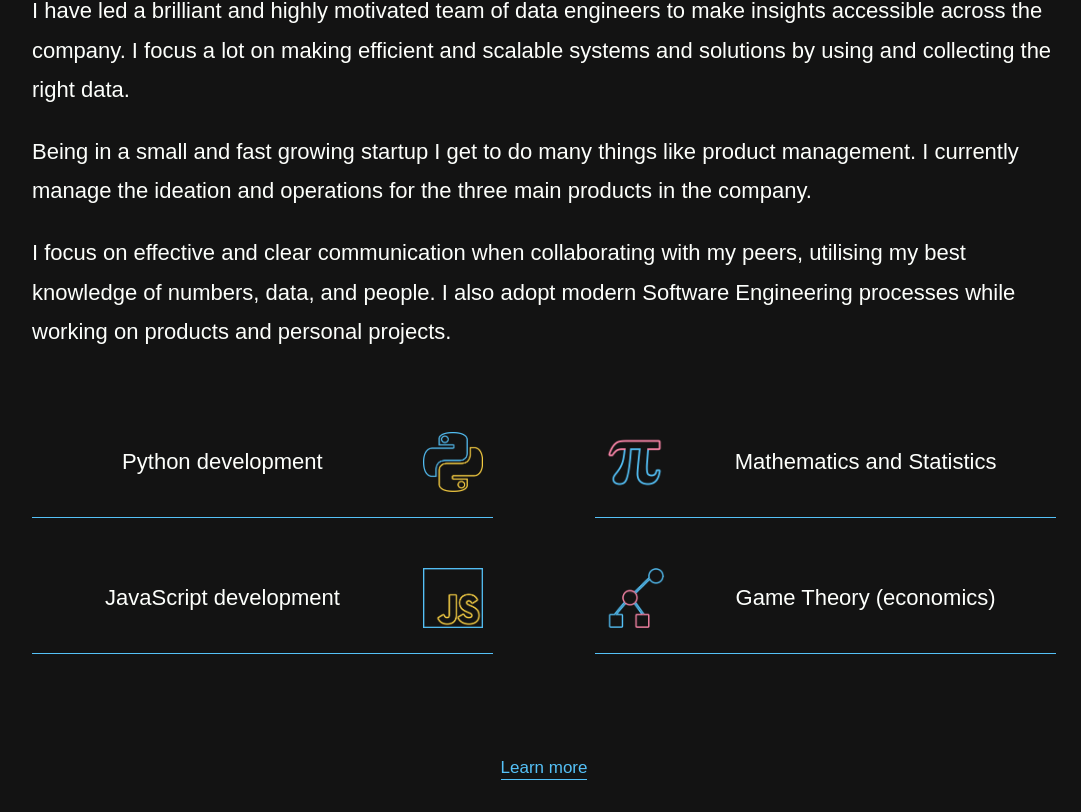
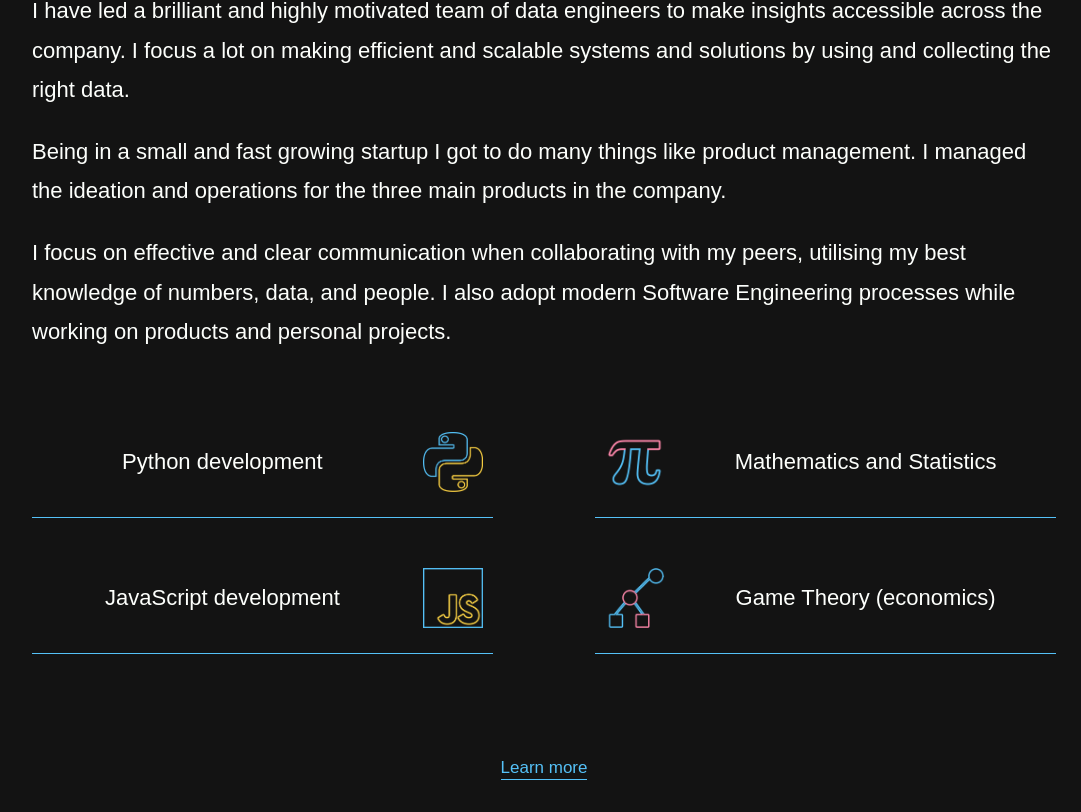
Before and after one commit to pamelachia/portfolio, a React (Create React App) app: page / in a window 1280 px wide. Shown: the part 1860-2672 px from the top of the page, without its empty margins (96-1177 px from the left). Built offline with nearby package versions, Linux system fonts and the light colour scheme; what webfontloader would draw is missing.

Commit message:
change vase to past tense

```diff
--- a/src/components/Sections/Skills.jsx
+++ b/src/components/Sections/Skills.jsx
@@ -152,10 +152,10 @@ class Skills extends Component {
                             collecting the right data.
                         </p>
                         <p>
-                            Being in a small and fast growing startup I get to
-                            do many things like product management. I currently
-                            manage the ideation and operations for the three
-                            main products in the company.
+                            Being in a small and fast growing startup I got to
+                            do many things like product management. I managed
+                            the ideation and operations for the three main
+                            products in the company.
                         </p>
                         <p>
                             I focus on effective and clear communication when
```
